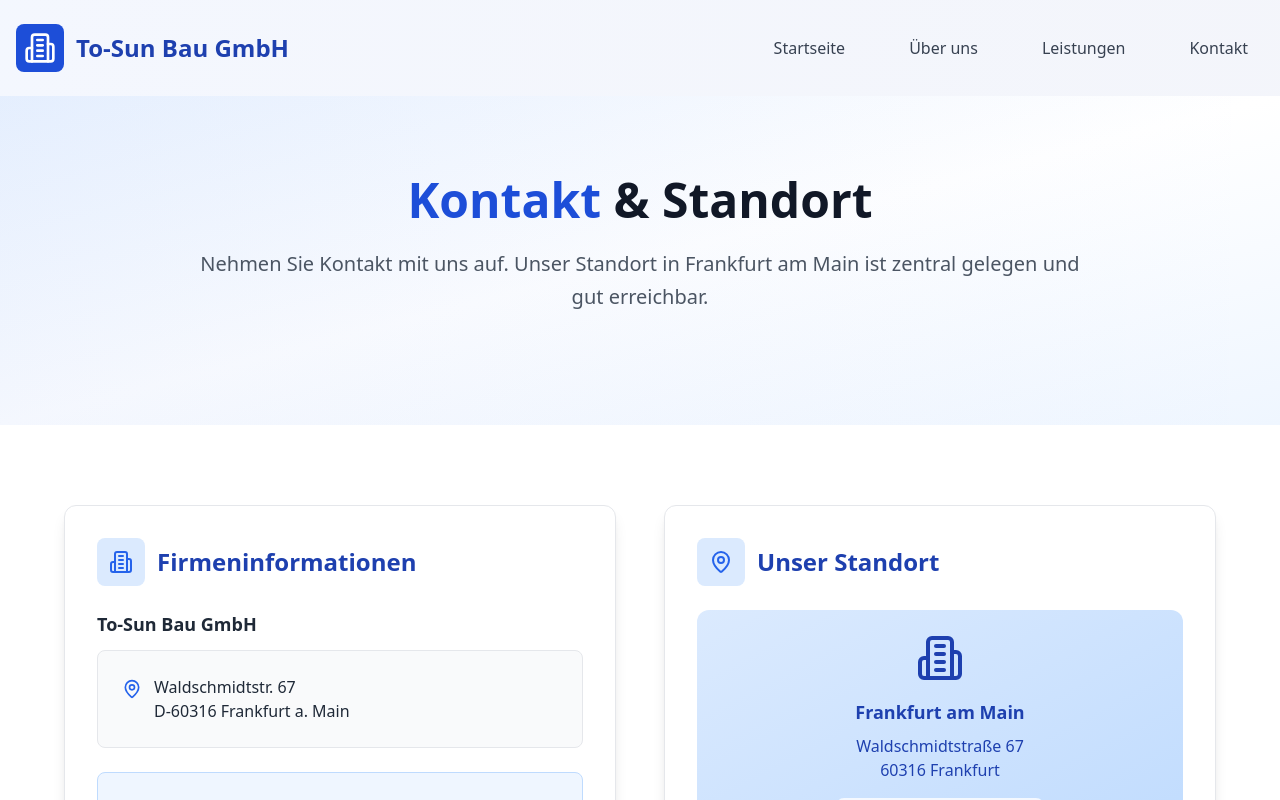
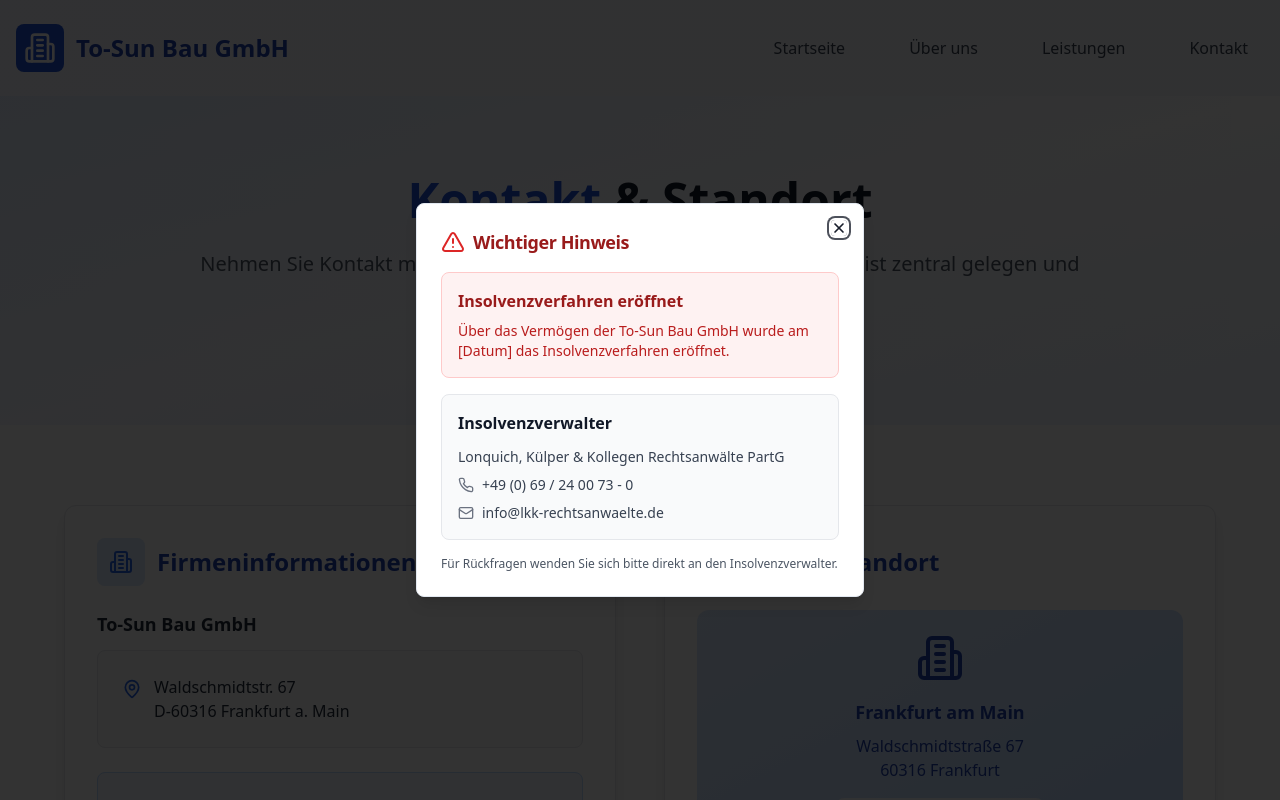
Before and after one commit to dvvvvv411/to-sun-bau-legacy-site, a React (Vite) app: page /kontakt in a window 1280 px wide. Shown: the top 800 px of the page. Built offline with nearby package versions, Linux system fonts and the light colour scheme.

Commit message:
Implement insolvency popup
- Create and integrate an insolvency popup component.
- The popup should display an insolvency notice and contact information.
- The popup should appear on every page and require manual closing.

```diff
--- /dev/null
+++ b/src/components/InsolvencyPopup.tsx
@@ -0,0 +1,91 @@
+
+import React, { useState, useEffect } from 'react';
+import { X, AlertTriangle, Phone, Mail } from 'lucide-react';
+import {
+  Dialog,
+  DialogContent,
+  DialogHeader,
+  DialogTitle,
+} from '@/components/ui/dialog';
+
+const InsolvencyPopup = () => {
+  const [isOpen, setIsOpen] = useState(false);
+
+  useEffect(() => {
+    // Check if user has already seen the popup today
+    const lastSeen = localStorage.getItem('insolvencyPopupLastSeen');
+    const today = new Date().toDateString();
+
+    if (lastSeen !== today) {
+      // Show popup after a short delay
+      const timer = setTimeout(() => {
+        setIsOpen(true);
+      }, 1000);
+
+      return () => clearTimeout(timer);
+    }
+  }, []);
+
+  const handleClose = () => {
+    setIsOpen(false);
+    // Remember that user has seen the popup today
+    localStorage.setItem('insolvencyPopupLastSeen', new Date().toDateString());
+  };
+
+  return (
+    <Dialog open={isOpen} onOpenChange={setIsOpen}>
+      <DialogContent className="max-w-md mx-auto">
+        <DialogHeader>
+          <DialogTitle className="flex items-center text-red-800 font-bold text-lg">
+            <AlertTriangle className="h-6 w-6 text-red-600 mr-2" />
+            Wichtiger Hinweis
+          </DialogTitle>
+        </DialogHeader>
+
+        <div className="space-y-4">
+          <div className="bg-red-50 border border-red-200 rounded-lg p-4">
+            <p className="text-red-800 font-semibold mb-2">
+              Insolvenzverfahren eröffnet
+            </p>
+            <p className="text-red-700 text-sm">
+              Über das Vermögen der To-Sun Bau GmbH wurde am [Datum] das Insolvenzverfahren eröffnet.
+            </p>
+          </div>
+
+          <div className="bg-gray-50 border border-gray-200 rounded-lg p-4">
+            <h4 className="font-semibold text-gray-900 mb-3">
+              Insolvenzverwalter
+            </h4>
+            <div className="space-y-2 text-sm text-gray-700">
+              <p className="font-medium">
+                Lonquich, Külper & Kollegen Rechtsanwälte PartG
+              </p>
+              <div className="flex items-center space-x-2">
+                <Phone className="h-4 w-4 text-gray-500" />
+                <span>+49 (0) 69 / 24 00 73 - 0</span>
+              </div>
+              <div className="flex items-center space-x-2">
+                <Mail className="h-4 w-4 text-gray-500" />
+                <span>info@lkk-rechtsanwaelte.de</span>
+              </div>
+            </div>
+          </div>
+
+          <p className="text-xs text-gray-600">
+            Für Rückfragen wenden Sie sich bitte direkt an den Insolvenzverwalter.
+          </p>
+        </div>
+
+        <button
+          onClick={handleClose}
+          className="absolute right-4 top-4 rounded-sm opacity-70 ring-offset-background transition-opacity hover:opacity-100 focus:outline-none focus:ring-2 focus:ring-ring focus:ring-offset-2"
+        >
+          <X className="h-4 w-4" />
+          <span className="sr-only">Schließen</span>
+        </button>
+      </DialogContent>
+    </Dialog>
+  );
+};
+
+export default InsolvencyPopup;
--- a/src/components/Layout.tsx
+++ b/src/components/Layout.tsx
@@ -2,6 +2,7 @@
 import React from 'react';
 import Header from './Header';
 import Footer from './Footer';
+import InsolvencyPopup from './InsolvencyPopup';
 
 interface LayoutProps {
   children: React.ReactNode;
@@ -15,6 +16,7 @@ const Layout = ({ children }: LayoutProps) => {
         {children}
       </main>
       <Footer />
+      <InsolvencyPopup />
     </div>
   );
 };
```
